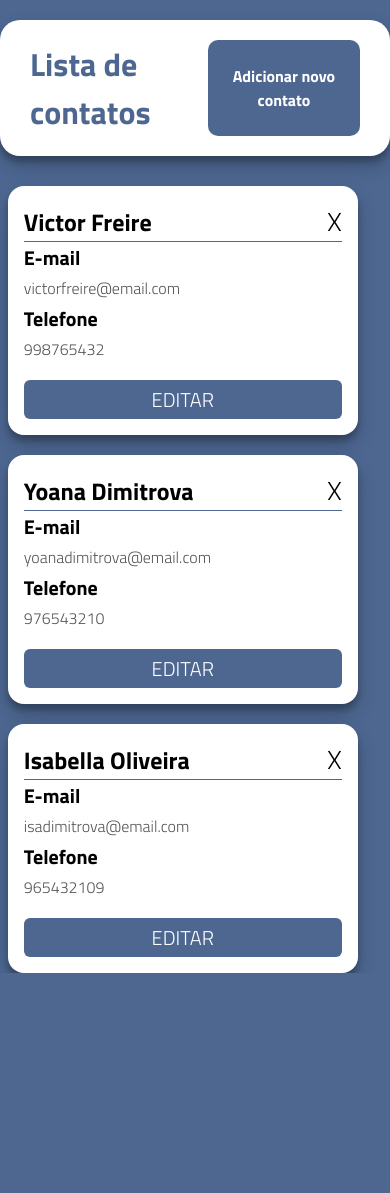
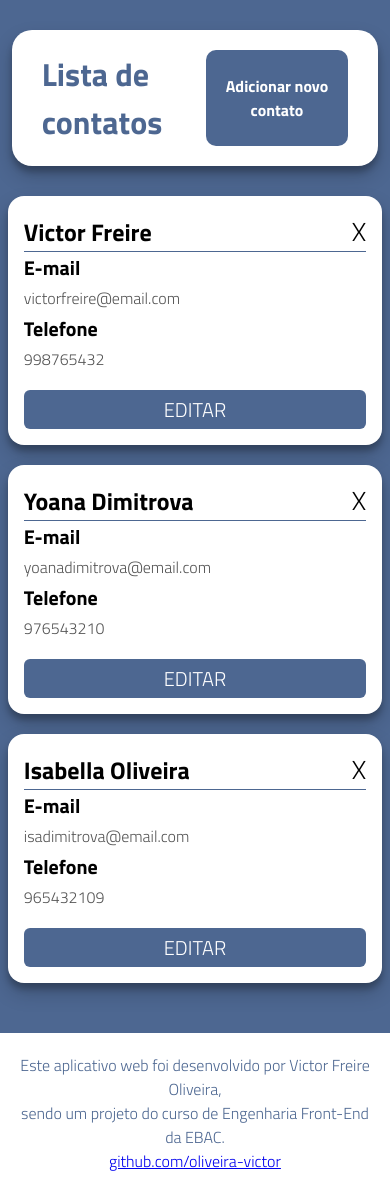
Before and after one commit to oliveira-victor/lista_contatos_ebac, a React (Vite) app: page / in a window 390 px wide. Before the commit the page ends 973 px from the top, so only its background shows below. Built offline with nearby package versions, Linux system fonts and the light colour scheme; the HTML template or start-up script is replaced by a standard one.

Commit message:
adding footer section and improving mobile version

```diff
--- a/src/App.tsx
+++ b/src/App.tsx
@@ -4,6 +4,7 @@ import MainToolbar from './containers/MainToolbar'
 import GlobalStyle, { Container } from './styles'
 
 import store from './store'
+import Footer from './containers/Footer'
 
 function App() {
 
@@ -14,6 +15,7 @@ function App() {
         <MainToolbar />
         <CardsDisplay />
       </Container>
+      <Footer />
     </Provider>
   )
 }
--- a/src/components/Card/styles.ts
+++ b/src/components/Card/styles.ts
@@ -10,6 +10,7 @@ export const CardContainer = styled.div`
 
     @media (max-width: 767px) {
         margin: 0 auto;
+        margin-bottom: 20px;
     }
 `
 
--- a/src/containers/CardsDisplay/styles.ts
+++ b/src/containers/CardsDisplay/styles.ts
@@ -9,6 +9,10 @@ export const MainCardsContainer = styled.main`
         display: flex;
         flex-wrap: wrap;
         gap: 20px;
+
+        @media (max-width: 767px) {
+            display: block;
+        }
     }
 `
 
--- /dev/null
+++ b/src/containers/Footer/index.tsx
@@ -0,0 +1,15 @@
+import * as S from './styles'
+
+const Footer = () => {
+    return (
+        <S.Footer>
+            <p>
+                Este aplicativo web foi desenvolvido por Victor Freire Oliveira,
+                <br />sendo um projeto do curso de Engenharia Front-End da EBAC.
+            </p>
+            <a href="https://github.com/oliveira-victor" target="_blank">github.com/oliveira-victor</a>
+        </S.Footer>
+    )
+}
+
+export default Footer
--- /dev/null
+++ b/src/containers/Footer/styles.ts
@@ -0,0 +1,13 @@
+import styled from "styled-components";
+import variables from "../../styles/variables";
+
+export const Footer = styled.footer`
+    background-color: #fff;
+    padding: 20px 20px;
+    text-align: center;
+    color: ${variables.mainColor};
+
+    a {
+        text-decoration: underline;
+    }
+`
--- a/src/containers/MainToolbar/index.tsx
+++ b/src/containers/MainToolbar/index.tsx
@@ -42,7 +42,7 @@ const MainToolbar = () => {
             {isAddingContact ?
                 (
                     <form onSubmit={submitNewContact}>
-                        <S.addContactInput value={name} onChange={event => setName(event.target.value)} type="text" placeholder='Contact name' />
+                        <S.addContactInput value={name} onChange={event => setName(event.target.value)} type="text" placeholder='Nome do contato' />
                         <S.addContactInput value={email} onChange={event => setEmail(event.target.value)} type="text" placeholder='E-mail' />
                         <S.addContactInput value={phone} onChange={event => setPhone(parseFloat(event.target.value))} type="number" placeholder='Phone number' />
                         <S.NewContactBtn type='submit'>Adicionar contato</S.NewContactBtn>
--- a/src/containers/MainToolbar/styles.ts
+++ b/src/containers/MainToolbar/styles.ts
@@ -11,6 +11,16 @@ export const MenuContainer = styled.menu`
 
     h1 {
         color: ${variables.mainColor};
+    }
+
+    @media (max-width: 767px) {
+        width: 94%;
+        margin: 0 auto;
+
+        form {
+            margin-top: 30px;
+            text-align: center;
+        }
     }
 `
 
@@ -30,6 +40,10 @@ export const addContactInput = styled.input`
     &:focus {
         outline: none;
     }
+
+    @media (max-width: 767px) {
+        margin-bottom: 10px;
+    }
 `
 
 export const AddBtn = styled.button`
--- a/src/styles/index.ts
+++ b/src/styles/index.ts
@@ -17,7 +17,9 @@ const GlobalStyle = createGlobalStyle`
 
 export const Container = styled.div`
     max-width: 1140px;
+    min-height: 100vh;
     margin: 0 auto;
+    padding: 30px 0;
 `
 
 export default GlobalStyle
```
